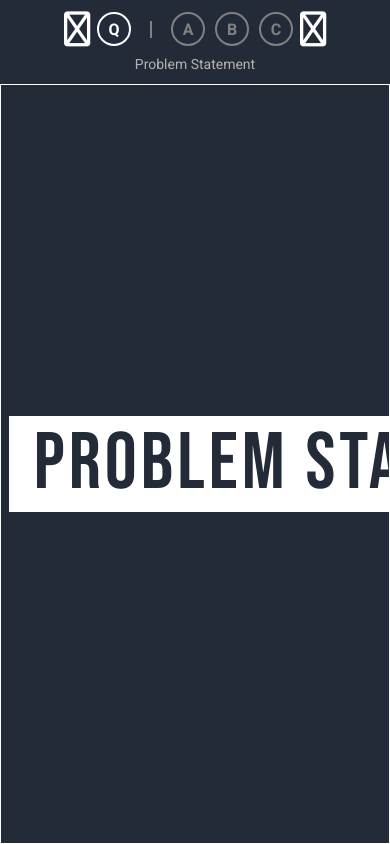
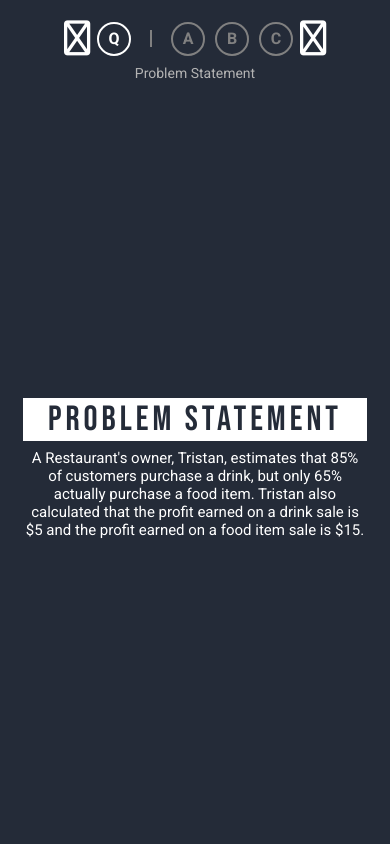
Before and after one commit to joshverd/stats-project, a React app: page / in a window 390 px wide. Built offline with nearby package versions, Linux system fonts and the light colour scheme; a web font is replaced by a local one.

Commit message:
Finished mobile version

```diff
--- a/src/components/ProblemStatement/ProblemStatement.scss
+++ b/src/components/ProblemStatement/ProblemStatement.scss
@@ -6,4 +6,10 @@
   flex-basis: 20%;
   @include noselect;
   @include addAnimation('problemStatement', 30%);
+
+  @media screen and (max-width: $breakpoint-mobile) {
+    flex-wrap: wrap;
+    flex-direction: column!important;
+    justify-content: center;
+  }
 }
--- a/src/components/Tab/Tab.scss
+++ b/src/components/Tab/Tab.scss
@@ -5,11 +5,16 @@
   align-items: flex-start;
   flex: 1 1 80%;
   @include noselect;
-  // @include addAnimation('problemStatement', 20%);
 
   > .tab {
     width: 100%;
     display: flex;
     align-items: center;
+
+    @media screen and (max-width: $breakpoint-mobile) {
+      flex-wrap: wrap;
+      flex-direction: column!important;
+      justify-content: center;
+    }
   }
 }
--- a/src/components/Text/Text.scss
+++ b/src/components/Text/Text.scss
@@ -3,10 +3,35 @@
 .textWrapper {
   display: flex;
   margin-left: 30px;
+  margin-right: 2%;
+
+  @media screen and (max-width: $breakpoint-mobile) {
+    align-items: center;
+    justify-content: center;
+    margin: 8px 0 0 0;
+    text-align: center;
+    padding: 0 25px;
+  }
 
   > span {
     color: $white;
-    font-size: 35px;
+    font-size: 30px;
     text-wrap: wrap;
+
+    @media screen and (max-width: $breakpoint-large) {
+      font-size: 25px;
+    }
+
+    @media screen and (max-width: $breakpoint-medium) {
+      font-size: 22px;
+    }
+
+    @media screen and (max-width: $breakpoint-small) {
+      font-size: 18px;
+    }
+
+    @media screen and (max-width: $breakpoint-mobile) {
+      font-size: 15px;
+    }
   }
 }
--- a/src/components/Title/Title.scss
+++ b/src/components/Title/Title.scss
@@ -6,12 +6,32 @@
   margin-left: 2%;
   padding: 0 25px;
 
+  @media screen and (max-width: $breakpoint-mobile) {
+    margin-left: 0!important;
+  }
+
   > span {
     font-size: 80px;
     text-transform: uppercase;
     font-family: 'Bebas Neue', cursive;
     letter-spacing: 4px;
     color: $black;
-    white-space: nowrap
+    white-space: nowrap;
+
+    @media screen and (max-width: $breakpoint-large) {
+      font-size: 60px;
+    }
+
+    @media screen and (max-width: $breakpoint-medium) {
+      font-size: 50px;
+    }
+
+    @media screen and (max-width: $breakpoint-small) {
+      font-size: 45px;
+    }
+
+    @media screen and (max-width: $breakpoint-mobile) {
+      font-size: 35px;
+    }
   }
 }
--- a/src/containers/App/App.js
+++ b/src/containers/App/App.js
@@ -16,7 +16,7 @@ const App = props => {
     'question': (
       <ProblemStatement
         title="Problem Statement"
-        text="A Restaurant's owner, Tristan, estimates that 85% of customers purchase a drink, but only 65% actually purchase a meal. Tristan also calculated that the profit earned on a drink sale is $5 and the profit earned on a meal sale is $15."
+        text="A Restaurant's owner, Tristan, estimates that 85% of customers purchase a drink, but only 65% actually purchase a food item. Tristan also calculated that the profit earned on a drink sale is $5 and the profit earned on a food item sale is $15."
       />
     ),
     'questionA': (
@@ -27,14 +27,14 @@ const App = props => {
     ),
     'questionB': (
       <Tab
-        title="Question b"
-        text="What is the probability that the 5th customer to enter the Restaurant orders a drink?"
+        title="Question B"
+        text="What is the probability of the 22nd customer being the first person to order a meal?"
       />
     ),
     'questionC': (
       <Tab
         title="Question C"
-        text="What is the probability that the 5th customer to enter the Restaurant orders a drink?"
+        text="If 150 customers visit the Restaurant in a day, how much money should Tristan expect to profit, total, from food and drink sales?"
       />
     ),
   };
--- a/src/containers/App/App.scss
+++ b/src/containers/App/App.scss
@@ -11,12 +11,15 @@
     display: flex;
     align-items: center;
     justify-content: center;
+
+    @media screen and (max-width: $breakpoint-medium) {
+      padding-top: 10px;
+    }
   }
 
   > .tabWrapper {
     flex: 1 1 90%;
     display: flex;
-    border: 1px solid white;
     flex-direction: column;
     overflow: hidden;
   }
--- a/src/index.html
+++ b/src/index.html
@@ -2,6 +2,7 @@
 <html>
   <head>
     <title>Stats Project</title>
+    <meta name="viewport" content="width=device-width, initial-scale=1, maximum-scale=1.0" />
       <style>
         html,
         body,
--- a/src/variables.scss
+++ b/src/variables.scss
@@ -3,6 +3,11 @@ $black: #242B38;
 $white: #fff;
 $gray: darken($white, 30%);
 $dark-gray: darken($white, 50%);
+
+$breakpoint-large: 1500px;
+$breakpoint-medium: 1250px;
+$breakpoint-small: 900px;
+$breakpoint-mobile: 650px;
 
 @mixin noselect {
   -webkit-user-select: none; /* Chrome all / Safari all */
```
Lines whose indentation alone changed are shown as unchanged.
